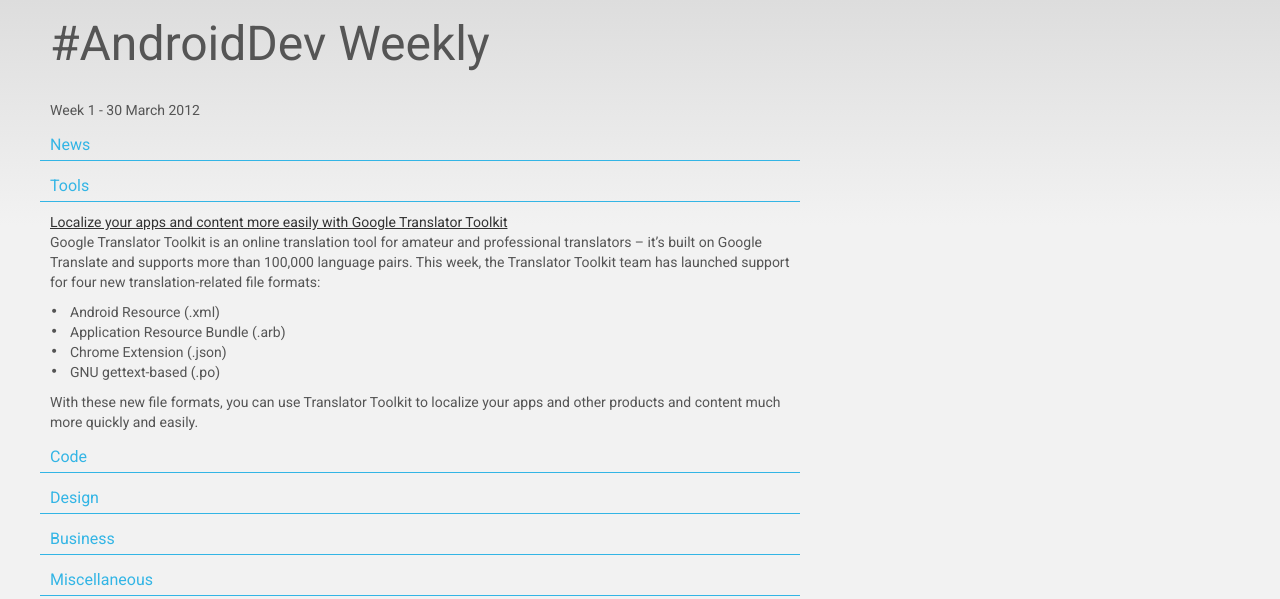
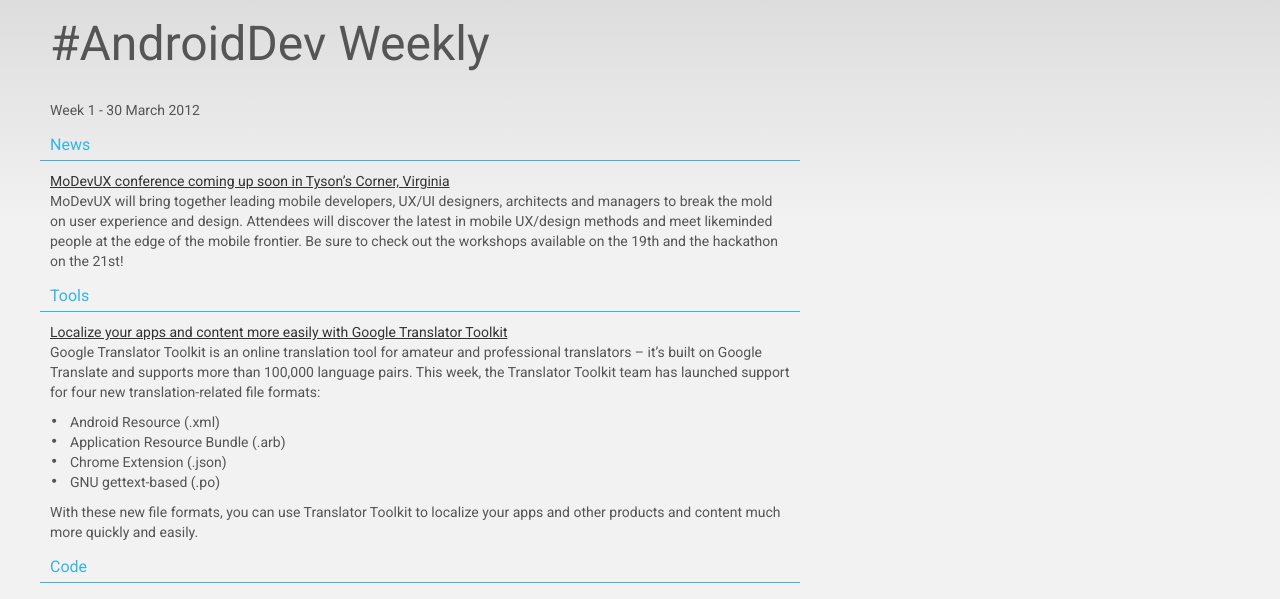
Before and after one commit to ggrell/androiddevweekly, a Jekyll site: the page built from _posts/2012-03-30-Issue-1.md, in a window 1280 px wide. Shown: the top 599 px of the page. Built offline with Jekyll 4.4.1, drawn with Linux system fonts in a browser that asks for light colours; some of the changed text lies outside the part shown.

Commit message:
Added to first issue

```diff
--- a/_posts/2012-03-30-Issue-1.md
+++ b/_posts/2012-03-30-Issue-1.md
@@ -6,6 +6,10 @@
 {{ page.title }}
 
 ## News
+
+#### [MoDevUX conference coming up soon in Tyson's Corner, Virginia](http://modevux.com)
+MoDevUX will bring together leading mobile developers, UX/UI designers, architects and managers to break the mold on user experience and design.  Attendees will discover the latest in mobile UX/design methods and meet likeminded people at the edge of the mobile frontier. Be sure to check out the workshops available on the 19th and the hackathon on the 21st!
+
 
 ## Tools
 
@@ -25,4 +29,11 @@
 
 ## Business
 
+#### [How To Market Your Games and Apps](http://www.raywenderlich.com/11359/how-to-market-and-promote-your-games-and-apps-part-1)
+This series of articles is iOS, but there are plenty of ideas here that are relevant to all mobile app developers.
+
+/via [iOS Dev Weekly](http://iosdevweekly.com)
+
 ## Miscellaneous
+
+-----
```
